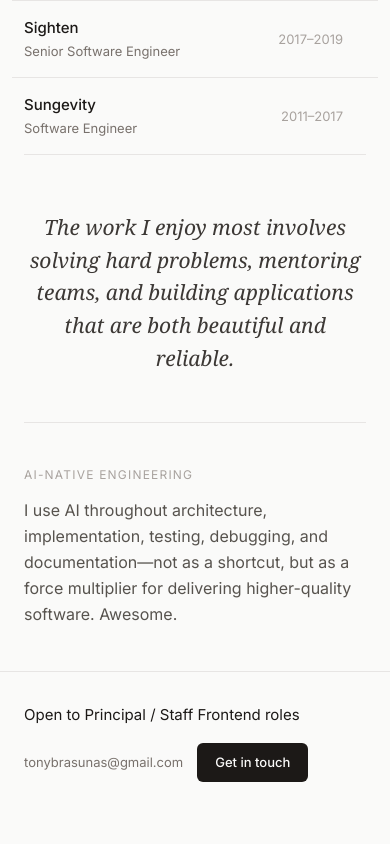
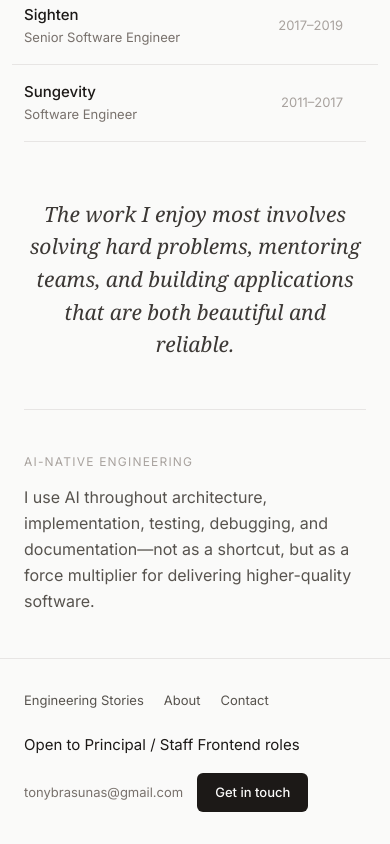
Before and after one commit to tonybrasunas/tonybrasunas.com, a Next.js app: page / in a window 390 px wide. Shown: the part 876-1720 px from the top of the page. Before the commit the page ends 1690 px from the top, so only its background shows below. Built offline with nearby package versions, Linux system fonts and the light colour scheme.

Commit message:
Add Resume & resume links Mobile-friendly navigation

```diff
--- a/src/app/contact/page.tsx
+++ b/src/app/contact/page.tsx
@@ -50,7 +50,7 @@ export default function ContactPage() {
               href={link.href}
               target={link.external ? "_blank" : undefined}
               rel={link.external ? "noopener noreferrer" : undefined}
-              download={link.label === "Resume" ? true : undefined}
+              download={link.label === "Resume" ? "Tony_Brasunas_RESUME.pdf" : undefined}
               className={`group -mx-3 flex items-center justify-between gap-4 px-3 py-5 transition-colors duration-200 hover:bg-row-hover ${
                 index !== 0 ? "border-t border-line" : ""
               }`}
--- a/src/app/page.tsx
+++ b/src/app/page.tsx
@@ -98,7 +98,8 @@ export default function Home() {
         </p>
         <p className="max-w-[520px] text-[16px] leading-relaxed text-ink-secondary">
           I use AI throughout architecture, implementation, testing,
-          debugging, and documentation&mdash;not as a shortcut, but as a force multiplier for delivering higher-quality software. Awesome.
+          debugging, and documentation&mdash;not as a shortcut, but as a
+          force multiplier for delivering higher-quality software.
         </p>
       </section>
     </div>
--- a/src/components/Footer.tsx
+++ b/src/components/Footer.tsx
@@ -1,9 +1,27 @@
 import Link from "next/link";
+
+const links = [
+  { href: "/stories", label: "Engineering Stories" },
+  { href: "/about", label: "About" },
+  { href: "/contact", label: "Contact" },
+];
 
 export default function Footer() {
   return (
     <footer className="border-t border-line">
-      <div className="mx-auto flex max-w-3xl flex-wrap items-center justify-between gap-4 px-6 py-8 sm:px-10">
+      <div className="mx-auto max-w-3xl px-6 py-8 sm:px-10">
+        <nav className="mb-6 flex flex-wrap items-center gap-x-5 gap-y-2 text-[13px] text-ink-secondary sm:hidden">
+          {links.map((link) => (
+            <Link
+              key={link.href}
+              href={link.href}
+              className="transition-colors duration-200 hover:text-ink"
+            >
+              {link.label}
+            </Link>
+          ))}
+        </nav>
+        <div className="flex flex-wrap items-center justify-between gap-4">
           <p className="text-[15px] text-ink">Open to Principal / Staff Frontend roles</p>
           <div className="flex items-center gap-3.5">
             <a
@@ -20,6 +38,7 @@ export default function Footer() {
             </Link>
           </div>
         </div>
+      </div>
     </footer>
   );
 }
--- a/src/components/Nav.tsx
+++ b/src/components/Nav.tsx
@@ -24,6 +24,7 @@ export default function Nav() {
           Tony Brasunas
         </Link>
         <nav className="flex items-center gap-5 text-[13px]">
+          <div className="hidden items-center gap-5 sm:flex">
             {links.map((link) => (
               <Link
                 key={link.href}
@@ -35,9 +36,10 @@ export default function Nav() {
                 {link.label}
               </Link>
             ))}
+          </div>
           <a
             href="/resume.pdf"
-            download
+            download="Tony_Brasunas_RESUME.pdf"
             className="inline-flex items-center gap-1.5 rounded-md bg-ink px-3.5 py-1.5 font-medium text-page transition-colors duration-200 hover:bg-cta-hover"
           >
             Resume
```
Also changed, not shown: 2 other files (tests, documents, lock files or other folders). Lines whose indentation alone changed are shown as unchanged.
